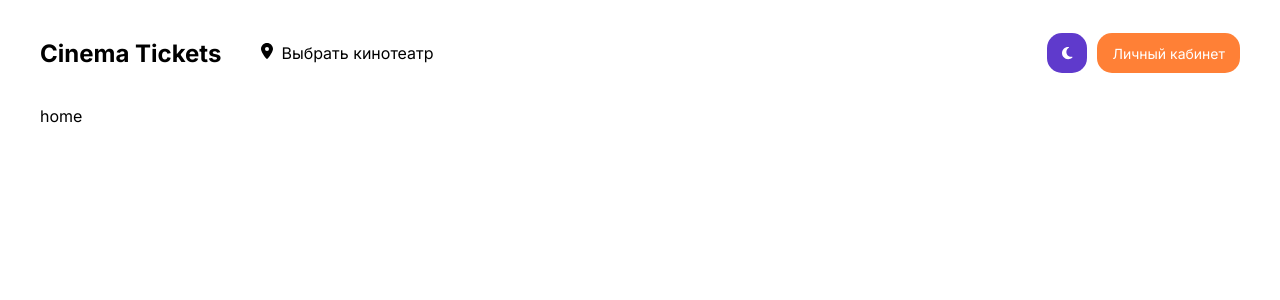
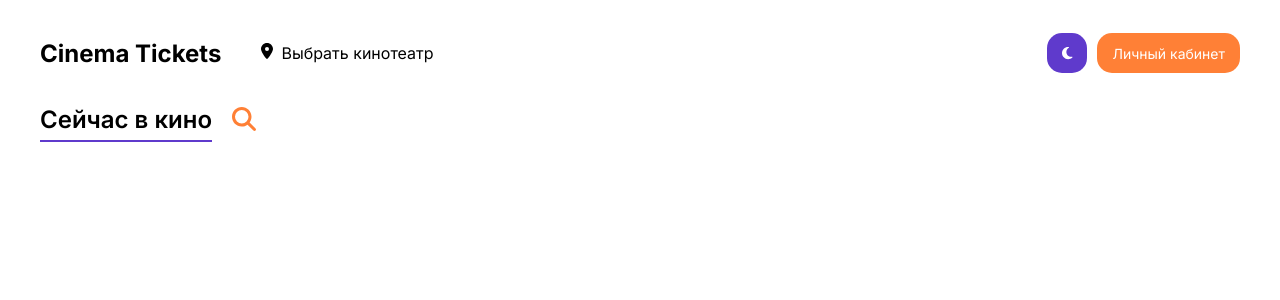
Before and after one commit to ib1zza/movies_frontend, a React (Vite) app: page / in a window 1280 px wide. Shown: the top 300 px of the page. Built offline with nearby package versions, Linux system fonts and the light colour scheme.

Commit message:
added "now in cinemas" section to homepage

```diff
--- /dev/null
+++ b/src/pages/Homepage/Homepage.module.scss
@@ -0,0 +1,8 @@
+.nowInCinemas {
+
+  .heading {
+    display: flex;
+    gap: 20px;
+    //align-items: center;
+  }
+}
--- a/src/pages/Homepage/Homepage.tsx
+++ b/src/pages/Homepage/Homepage.tsx
@@ -1,9 +1,21 @@
-import React from 'react';
+import {Text} from "@shared/ui/Text/Text.tsx";
+import {FontAwesomeIcon} from "@fortawesome/react-fontawesome";
+import {faMagnifyingGlass} from "@fortawesome/free-solid-svg-icons";
+import s from "./Homepage.module.scss";
+
 
 const Homepage = () => {
     return (
         <div>
-            home
+            <div className={s.nowInCinemas}>
+                <div className={s.heading}>
+            <Text size={"L"} underline bold style={"default"}>Сейчас в кино</Text>
+            <Text size={"L"}  style={"accent"}>
+                <FontAwesomeIcon icon={faMagnifyingGlass} />
+            </Text>
+                </div>
+            </div>
+
         </div>
     );
 };
--- a/src/shared/lib/classNames.ts
+++ b/src/shared/lib/classNames.ts
@@ -1,4 +1,4 @@
-export type Mods = Record<string, boolean | string | undefined>;
+export type Mods = Record<any, boolean | string | undefined>;
 
 export function classNames(
     cls: string,
--- /dev/null
+++ b/src/shared/ui/Text/Text.module.scss
@@ -0,0 +1,38 @@
+
+.Text {
+  line-height: 120%;
+  display: inline-block;
+}
+
+.XS {
+  font-size: 14px;
+}
+
+.S {
+  font-size: 16px;
+}
+
+.M {
+  font-size: 18px;
+}
+
+.L {
+  font-size: 24px;
+}
+
+.bold {
+  font-weight: 600;
+}
+
+.underline {
+  padding-bottom: 5px;
+  border-bottom: var(--bgPrimary) 2px solid;
+}
+
+.default {
+  color: var(--textPrimary);
+}
+
+.accent {
+  color: var(--textAccent);
+}
--- /dev/null
+++ b/src/shared/ui/Text/Text.tsx
@@ -0,0 +1,30 @@
+import s from "./Text.module.scss"   ;
+import {classNames} from "@shared/lib/classNames.ts";
+
+interface TextProps {
+    size: "XS" | "S" | "M" | "L";
+    bold?: boolean;
+    children: React.ReactNode,
+    style?: "default" | "primary" | "accent" | "black" | "white"
+    className?: string,
+    onClick?: () => void,
+    underline?: boolean
+}
+const Text = (props : TextProps) => {
+    const {
+        size = "M",
+        style = "primary",
+        className = "",
+        children,
+        bold = false,
+        underline = false,
+        ...rest
+    } = props;
+    return (
+        <span className={classNames(s.Text, {[s.bold]: bold, [s.underline]: underline}, [className, s[size], s[style]])} {...rest}>
+            {children}
+        </span>
+    );
+};
+
+export {Text};
--- a/src/widgets/SelectCinema/SelectCinema.tsx
+++ b/src/widgets/SelectCinema/SelectCinema.tsx
@@ -1,4 +1,3 @@
-import React from 'react';
 import {faLocationDot} from "@fortawesome/free-solid-svg-icons";
 import {FontAwesomeIcon} from "@fortawesome/react-fontawesome";
 import s from "./SelectCinema.module.scss"
--- a/src/widgets/ThemeSwitcher/ThemeSwitcher.tsx
+++ b/src/widgets/ThemeSwitcher/ThemeSwitcher.tsx
@@ -1,17 +1,23 @@
-import s from "./ThemeSwitcher.module.scss"   ;
+import s from "./ThemeSwitcher.module.scss";
 import {classNames} from "@shared/lib/classNames.ts";
 import Button from "@shared/ui/Button/Button.tsx";
 import {FontAwesomeIcon} from "@fortawesome/react-fontawesome";
-import {faMoon} from "@fortawesome/free-solid-svg-icons";
+import {faMoon, faSun} from "@fortawesome/free-solid-svg-icons";
+import {useTheme} from "@context/ThemeContext";
+import {Theme} from "@context/ThemeContext/ThemeContext.ts";
 
 interface ThemeSwitcherProps {
     className?: string
 }
 
 const ThemeSwitcher = ({className} : ThemeSwitcherProps) => {
+    const {toggleTheme, theme} = useTheme();
+
+    const icon = theme === Theme.LIGHT ? faMoon : faSun;
+
     return (
-        <Button style={"primary"} size={"M"} className={classNames(s.ThemeSwitcher, {}, [className])}>
-            <FontAwesomeIcon icon={faMoon} />
+        <Button onClick={toggleTheme} style={"primary"} size={"M"} className={classNames(s.ThemeSwitcher, {}, [className])}>
+            <FontAwesomeIcon icon={icon} />
         </Button>
     );
 };
```
